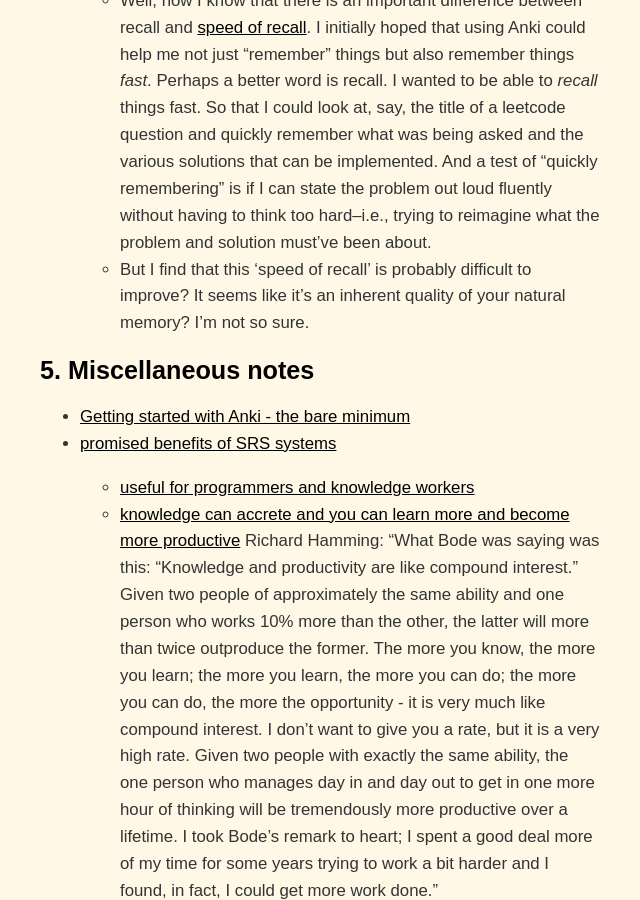
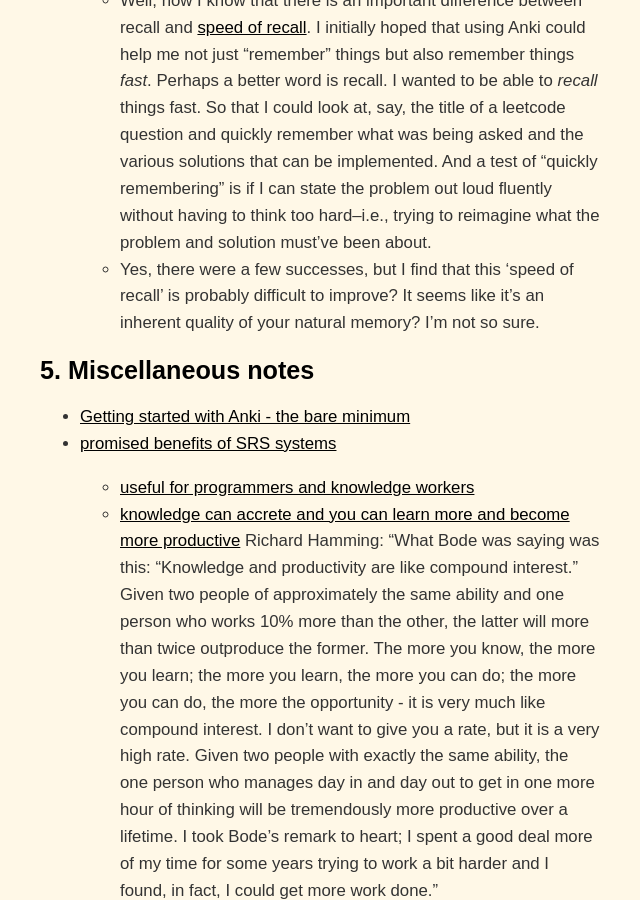
Before and after one commit to dCO2/rococo, a Jekyll site: the page built from _posts/2022-08-17-project-mnemosyne.md, in a window 1280 px wide and 900 px high, scrolled down 7663 px. Shown: the whole window, without its empty margins (336-976 px from the left). Built offline with Jekyll 4.4.1, drawn with Linux system fonts in a browser that asks for light colours; some web fonts are replaced.

Commit message:
Additions to  conclusions

```diff
--- a/_posts/2022-08-17-project-mnemosyne.md
+++ b/_posts/2022-08-17-project-mnemosyne.md
@@ -148,7 +148,7 @@ Using Anki to remember questions to yourself you might answer in the future
 - What was my initial want/hope for my SRS system with Anki?
 - Did I achieve that want?
   - Well, now I know that there is an important difference between recall and [speed of recall](). I initially hoped that using Anki could help me not just "remember" things but also remember things _fast_. Perhaps a better word is recall. I wanted to be able to _recall_ things fast. So that I could look at, say, the title of a leetcode question and quickly remember what was being asked and the various solutions that can be implemented. And a test of "quickly remembering" is if I can state the problem out loud fluently without having to think too hard--i.e., trying to reimagine what the problem and solution must've been about.
-  - But I find that this 'speed of recall' is probably difficult to improve? It seems like it's an inherent quality of your natural memory? I'm not so sure.
+  - Yes, there were a few successes, but I find that this 'speed of recall' is probably difficult to improve? It seems like it's an inherent quality of your natural memory? I'm not so sure.
 
 ## 5. Miscellaneous notes
 - [Getting started with Anki - the bare minimum](/2022/08/31/getting-started-with-anki)
```
